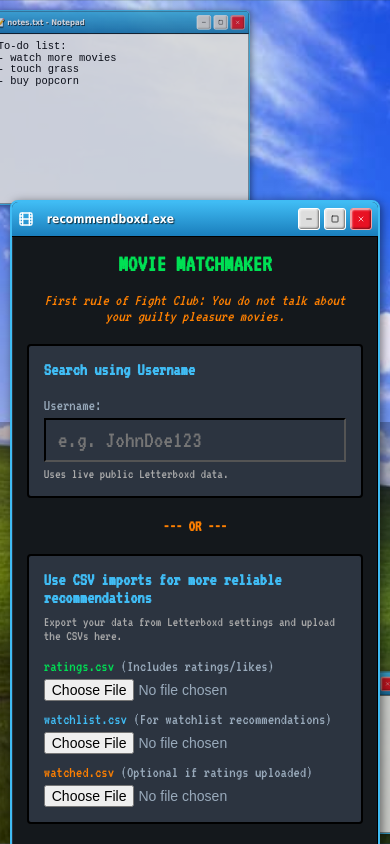
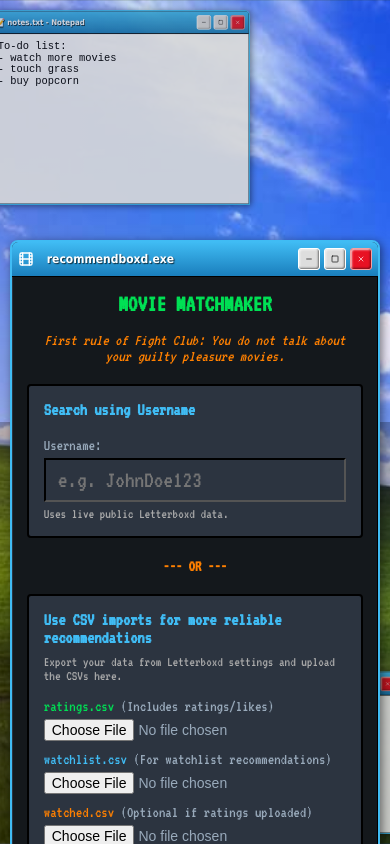
Before and after one commit to prometheus0028/RecommendBoxd-exe, a Next.js app: page / in a window 390 px wide. Shown: the top 844 px of the page. Built offline with nearby package versions, Linux system fonts and the light colour scheme; a web font is replaced by a local one.

Commit message:
Scaling fix

```diff
--- a/src/app/globals.css
+++ b/src/app/globals.css
@@ -37,9 +37,11 @@
   font-family: 'Tahoma', sans-serif;
   color: var(--lb-white);
   display: flex;
-  justify-content: center;
-  align-items: center;
+  flex-direction: column;
+  justify-content: flex-start; /* Safe vertical centering via margin: auto */
+  align-items: center; /* Horizontal centering */
   min-height: 100vh;
+  padding: 40px 0;
 }
 
 * {
@@ -352,15 +354,15 @@
 
 /* Background Windows Mobile Visibility */
 @media (max-width: 1024px) {
-  body {
-    align-items: flex-start; /* Fix flexbox overlap issue on mobile */
-  }
   .main-window {
-    margin: 250px auto 250px auto;
+    margin: 250px auto 250px auto !important;
   }
   .main-window.is-loading {
-    margin: auto !important;
-    align-self: center;
+    position: fixed;
+    top: 50%;
+    left: 50%;
+    transform: translate(-50%, -50%);
+    margin: 0 !important;
   }
   .socials-window {
     margin: 0 0 300px 0;
@@ -384,15 +386,15 @@
 }
 
 @media (max-width: 480px) {
-  body {
-    align-items: flex-start;
-  }
   .main-window {
-    margin: 200px auto 250px auto;
+    margin: 200px auto 250px auto !important;
   }
   .main-window.is-loading {
-    margin: auto !important;
-    align-self: center;
+    position: fixed;
+    top: 50%;
+    left: 50%;
+    transform: translate(-50%, -50%);
+    margin: 0 !important;
   }
   .socials-window {
     margin: 0 0 250px 0;
```
